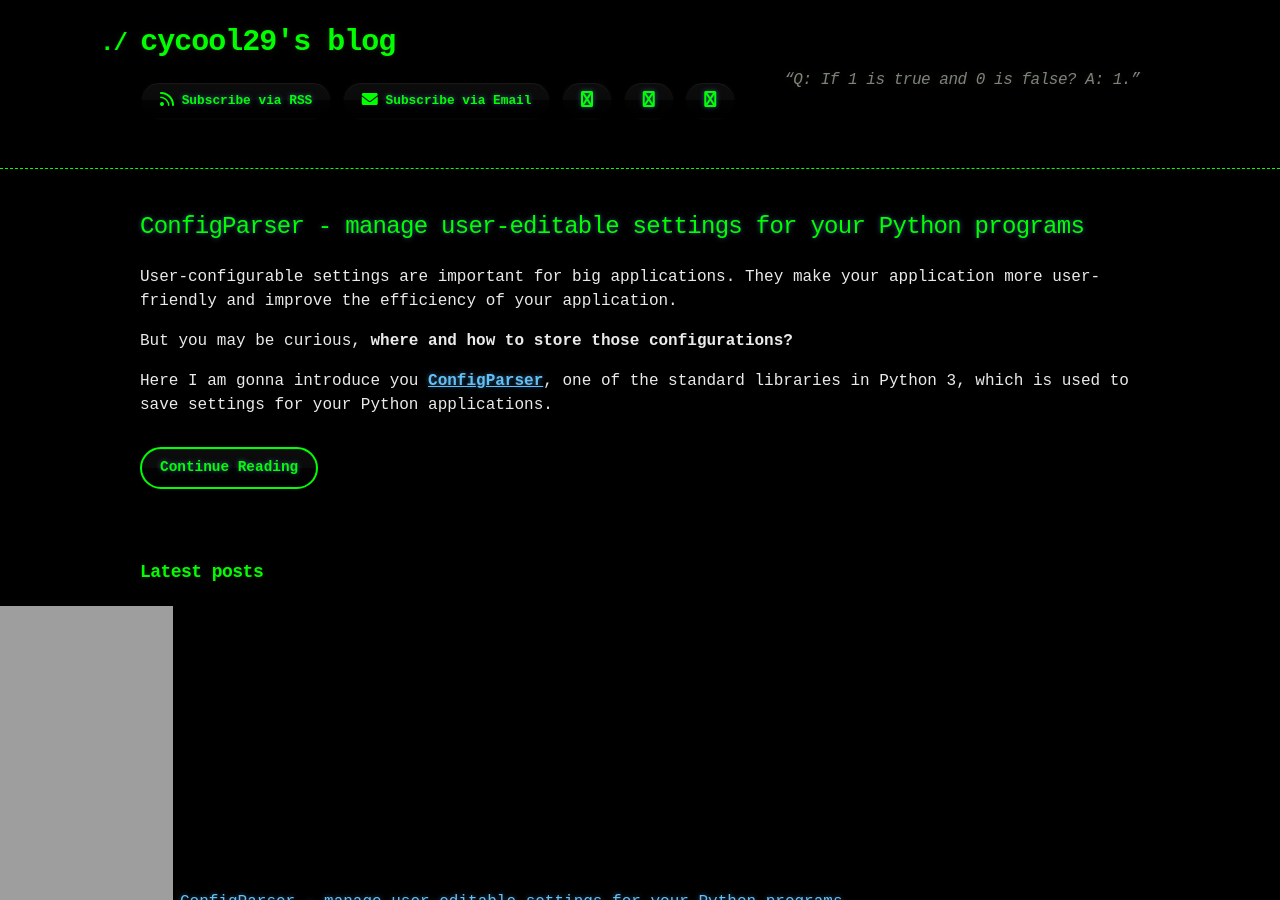
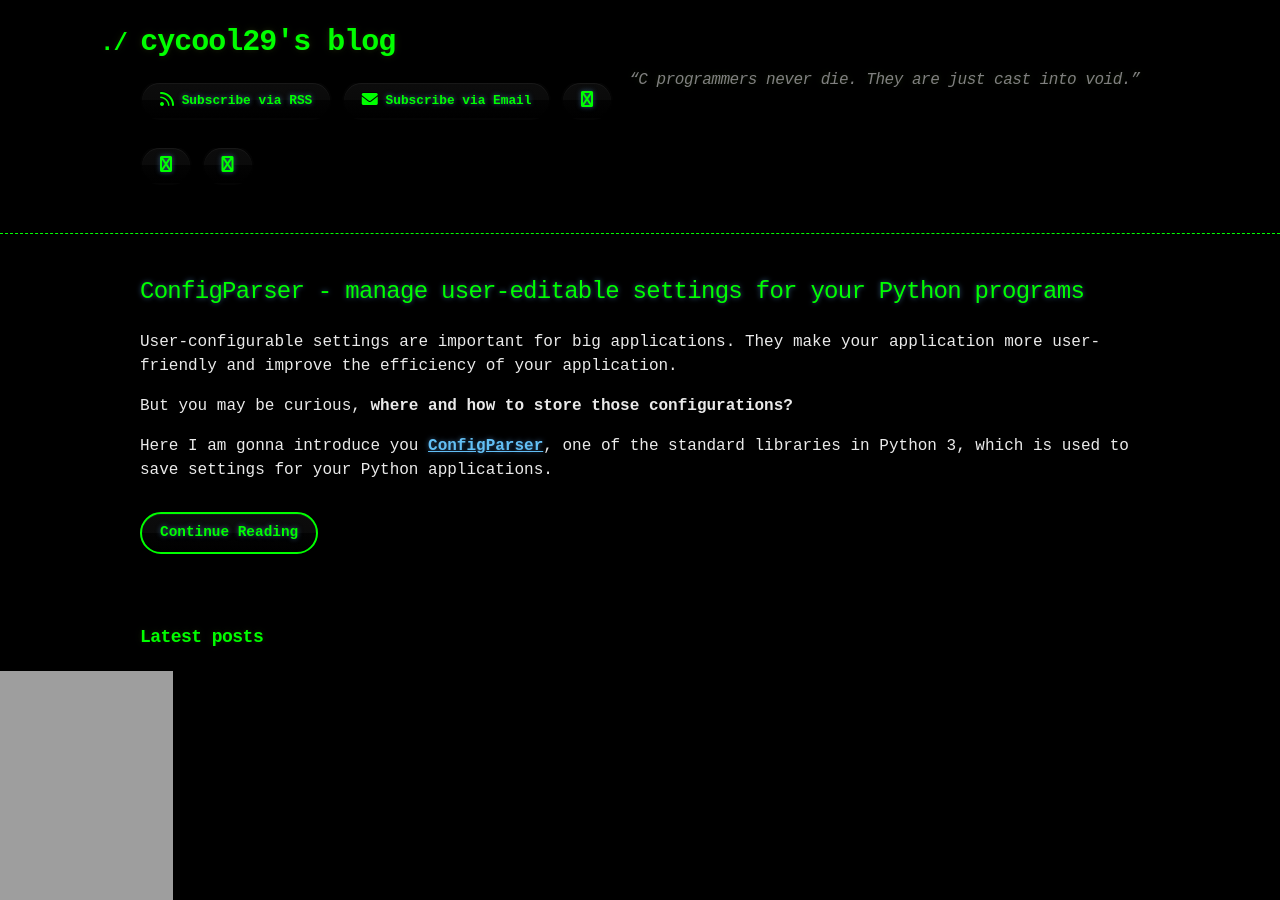
Before and after one commit to cycool29/cycool29.github.io, a Jekyll site: the page built from index.md, in a window 1280 px wide and 900 px high. Built offline with Jekyll 4.4.1, drawn with Linux system fonts in a browser that asks for light colours; a style sheet for code colours, icons or effects is not loaded.

Commit message:
Update quotes

```diff
--- a/_config.yml
+++ b/_config.yml
@@ -1,5 +1,5 @@
 title: cycool29's blog
-description: "“Q: If 1 is true and 0 is false? A: 1.” "
+description: "“C programmers never die. They are just cast into void.” "
 bio: A high school student. Intermediate in Python, Git, Bash. Learning JavaScript. He/Him. "
 author: cycool29
 url: https://cycool29.github.io
```
